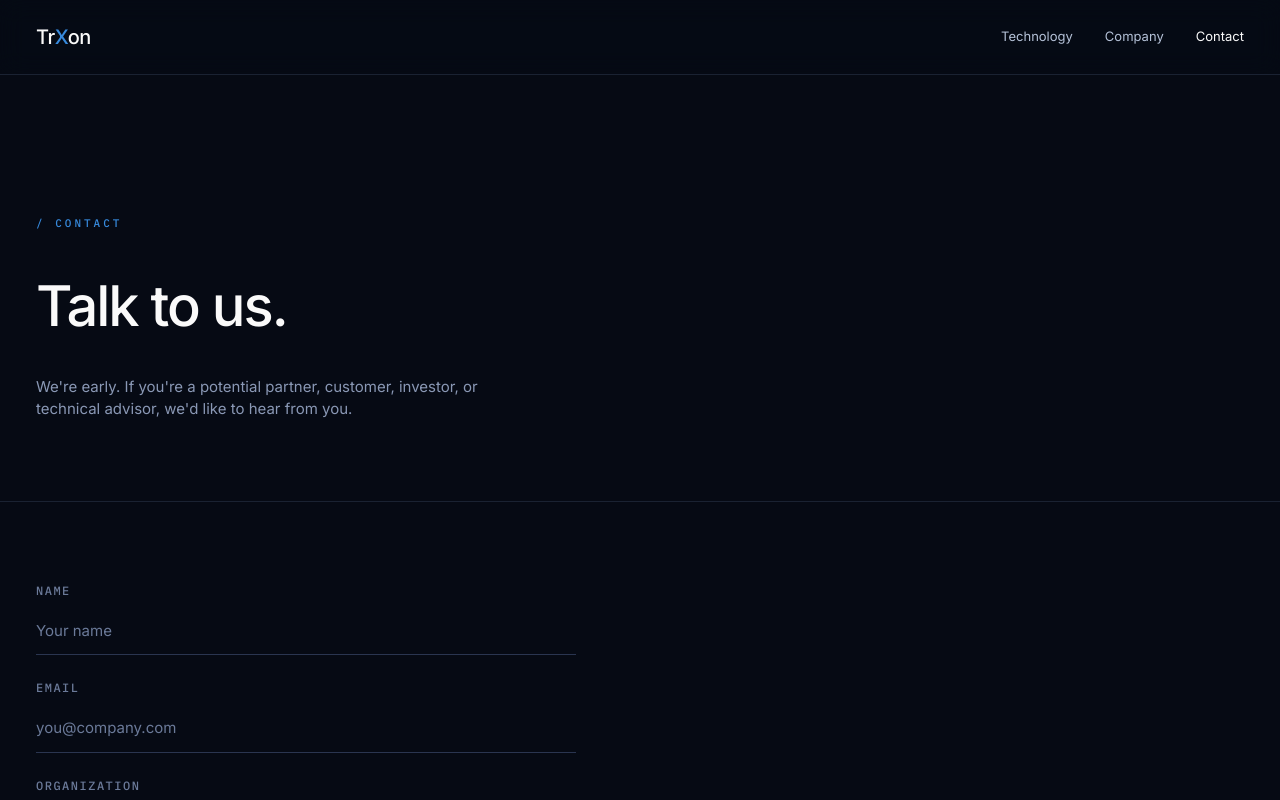
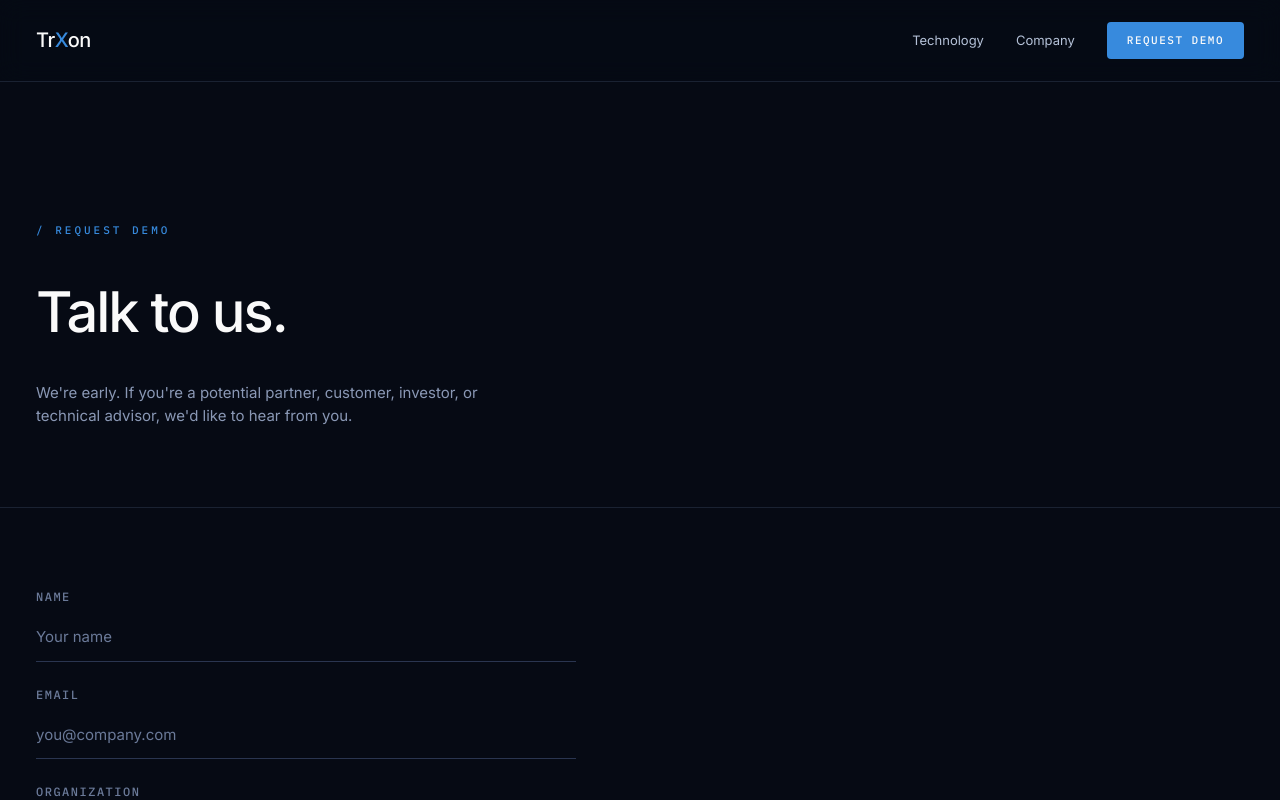
Before and after one commit to rodrigocartagena/trxon, a Next.js app: page /contact in a window 1280 px wide. Shown: the top 800 px of the page. Built offline with nearby package versions, Linux system fonts and the light colour scheme.

Commit message:
Change Contact to REQUEST DEMO and style Nav button

```diff
--- a/app/company/page.tsx
+++ b/app/company/page.tsx
@@ -103,7 +103,7 @@ export default function Company() {
           We're at the start. The hard part is what comes next.
         </h2>
         <div className="h-[32px]" />
-        <GhostButton href="/contact" text="GET IN TOUCH" />
+        <GhostButton href="/contact" text="REQUEST DEMO" />
       </Section>
     </div>
   );
--- a/app/contact/page.tsx
+++ b/app/contact/page.tsx
@@ -7,7 +7,7 @@ export default function Contact() {
     <div className="page-enter-active">
       {/* Header */}
       <Section className="pt-[80px] pb-[60px] md:pt-[100px] md:pb-[60px] lg:pt-[140px] lg:pb-[80px]">
-        <SystemLabel text="/ CONTACT" />
+        <SystemLabel text="/ REQUEST DEMO" />
         <div className="h-[32px]" />
         <h1 className="text-[40px] md:text-[48px] lg:text-[56px] font-medium text-text-primary tracking-[-2px]">
           Talk to us.
--- a/components/Nav.tsx
+++ b/components/Nav.tsx
@@ -11,7 +11,7 @@ export default function Nav() {
   const links = [
     { name: "Technology", path: "/technology" },
     { name: "Company", path: "/company" },
-    { name: "Contact", path: "/contact" },
+    { name: "REQUEST DEMO", path: "/contact" },
   ];
 
   return (
@@ -24,14 +24,18 @@ export default function Nav() {
         </Link>
 
         {/* Desktop Nav */}
-        <nav className="hidden md:flex gap-8">
+        <nav className="hidden md:flex gap-8 items-center">
           {links.map((link) => (
             <Link
               key={link.path}
               href={link.path}
-              className={`text-[13px] font-normal transition-colors duration-200 ease-out focus:outline-none focus:ring-2 focus:ring-accent focus:ring-offset-2 focus:ring-offset-bg-deep ${
-                pathname === link.path ? "text-text-primary" : "text-text-body hover:text-text-primary"
-              }`}
+              className={
+                link.name === "REQUEST DEMO"
+                  ? "bg-accent text-text-primary px-5 py-2.5 rounded-[4px] text-[11px] font-plex font-medium tracking-[1.5px] hover:bg-accent/90 transition-colors duration-200"
+                  : `text-[13px] font-normal transition-colors duration-200 ease-out focus:outline-none focus:ring-2 focus:ring-accent focus:ring-offset-2 focus:ring-offset-bg-deep ${
+                      pathname === link.path ? "text-text-primary" : "text-text-body hover:text-text-primary"
+                    }`
+              }
             >
               {link.name}
             </Link>
@@ -50,15 +54,19 @@ export default function Nav() {
 
       {/* Mobile Nav Dropdown */}
       {isOpen && (
-        <nav className="md:hidden absolute top-full left-0 w-full bg-bg-deep border-b-[0.5px] border-border py-4 px-5 flex flex-col gap-4">
+        <nav className="md:hidden absolute top-full left-0 w-full bg-bg-deep border-b-[0.5px] border-border py-6 px-5 flex flex-col gap-4">
           {links.map((link) => (
             <Link
               key={link.path}
               href={link.path}
               onClick={() => setIsOpen(false)}
-              className={`text-[15px] font-normal transition-colors duration-200 ease-out py-2 ${
-                pathname === link.path ? "text-text-primary" : "text-text-body hover:text-text-primary"
-              }`}
+              className={
+                link.name === "REQUEST DEMO"
+                  ? "bg-accent text-text-primary px-5 py-3 rounded-[4px] text-[12px] font-plex font-medium tracking-[1.5px] text-center"
+                  : `text-[15px] font-normal transition-colors duration-200 ease-out py-2 ${
+                      pathname === link.path ? "text-text-primary" : "text-text-body hover:text-text-primary"
+                    }`
+              }
             >
               {link.name}
             </Link>
```
